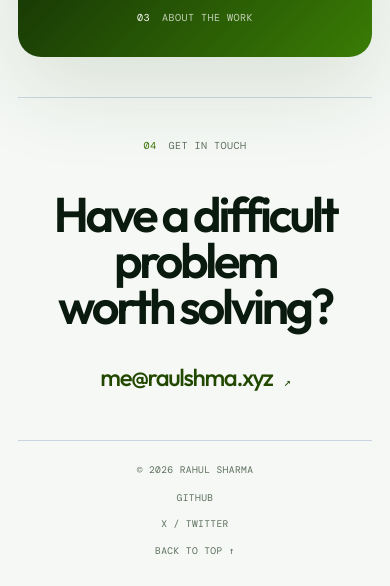
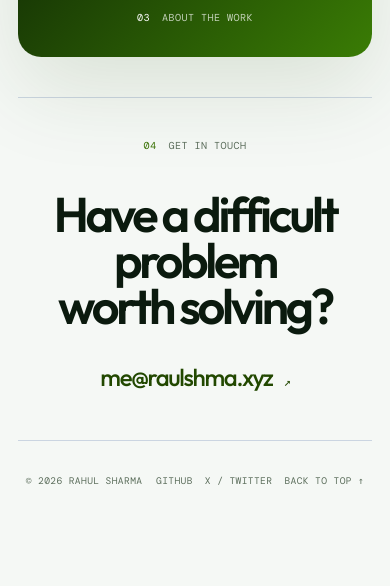
Before and after one commit to raulshma/portfolio, a website built with Vite: page index.html in a window 390 px wide. Shown: the part 4838-5424 px from the top of the page. After the commit the page ends 5366 px from the top, so only its background shows below. Built offline with nearby package versions, Linux system fonts and the light colour scheme.

Commit message:
fix(styles): update footer layout to use row direction and center alignment

```diff
--- a/src/css/styles.css
+++ b/src/css/styles.css
@@ -2005,8 +2005,10 @@ button {
 
   .site-footer,
   .site-footer div {
+    flex-direction: row;
+    flex-wrap: wrap;
+    justify-content: center;
     align-items: center;
-    flex-direction: column;
     text-align: center;
   }
 
```
